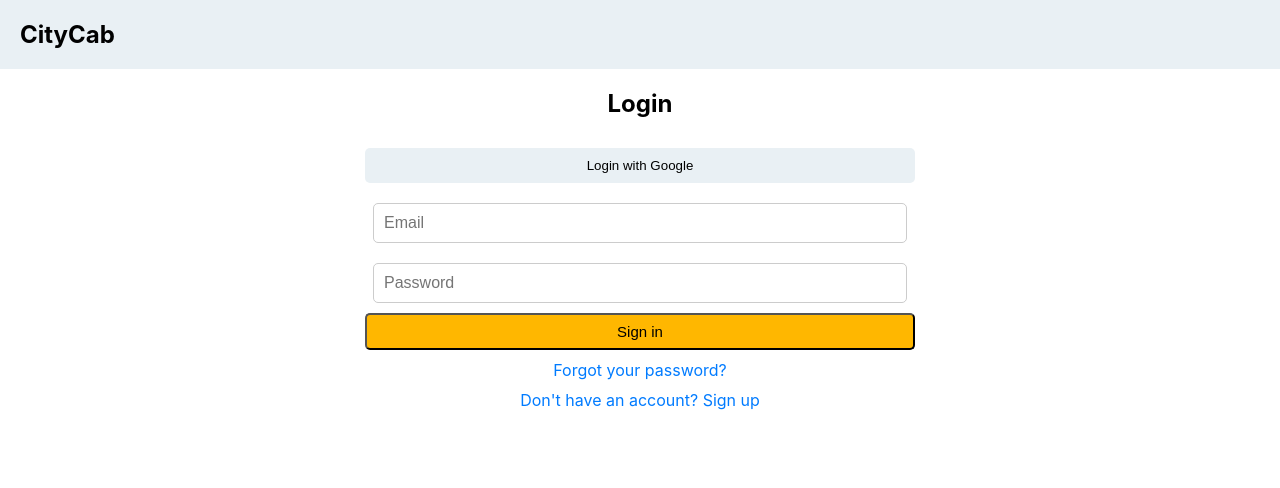
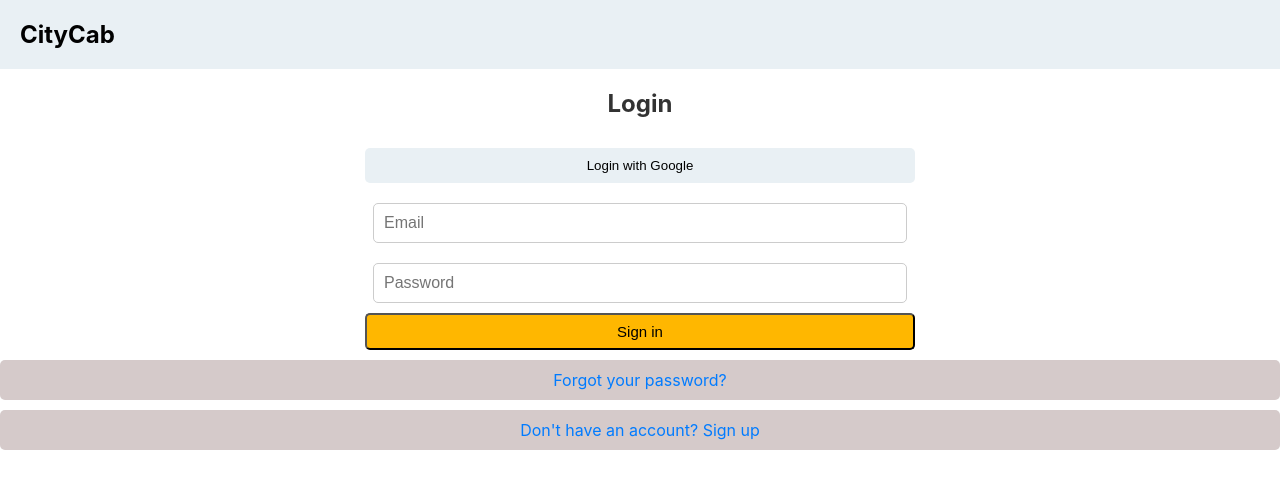
Before and after one commit to LehatLK/taxi-user-web, a React (Create React App) app in the folder citycab/: page / in a window 1280 px wide. Shown: the top 488 px of the page. Built offline with nearby package versions, Linux system fonts and the light colour scheme.

Commit message:
link css done

```diff
--- a/citycab/src/component/mapp.css
+++ b/citycab/src/component/mapp.css
@@ -28,3 +28,34 @@
   .link-section a:hover {
     text-decoration: underline;
   }
+
+  /* Styles for clickable links */
+h2 {
+  font-size: 24px;
+  color: #333;
+  margin-bottom: 20px;
+}
+
+ul {
+  list-style-type: none;
+  padding: 0;
+  margin: 0;
+}
+
+li {
+  margin-bottom: 10px;
+}
+
+a {
+  display: block;
+  padding: 10px;
+  background-color: rgb(213, 202, 202);
+  color: #fff;
+  text-decoration: none;
+  border-radius: 5px;
+  transition: background-color 0.3s ease;
+}
+
+a:hover {
+  background-color: #0056b3;
+}
```
